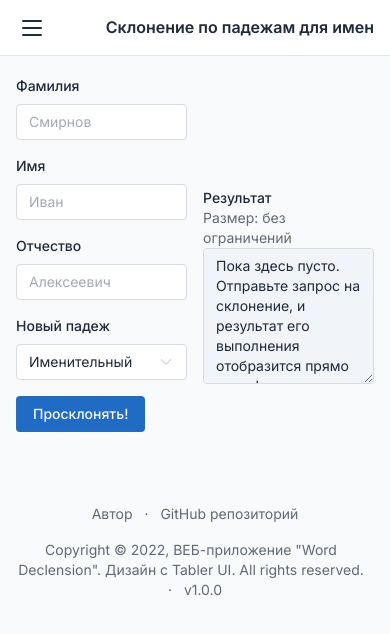
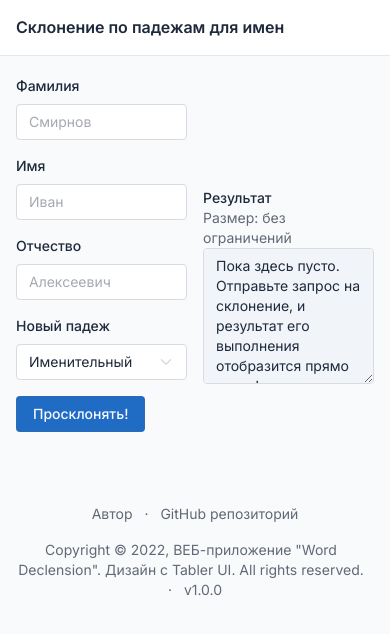
Before and after one commit to SubMGRru/word-declension, a plain HTML site: page index.html in a window 390 px wide. Drawn offline with Linux system fonts and the light colour scheme.

Commit message:
no menu anymore :)

```diff
--- a/index.html
+++ b/index.html
@@ -17,9 +17,6 @@
     <div class="wrapper">
       <header class="navbar navbar-expand-md navbar-light d-print-none">
         <div class="container-xl">
-          <button class="navbar-toggler" type="button" data-bs-toggle="collapse" data-bs-target="#navbar-menu">
-            <span class="navbar-toggler-icon"></span>
-          </button>
           <h1 class="navbar-brand navbar-brand-autodark d-none-navbar-horizontal pe-0 pe-md-3">
             <a href=".">
               Склонение по падежам для имен
```
